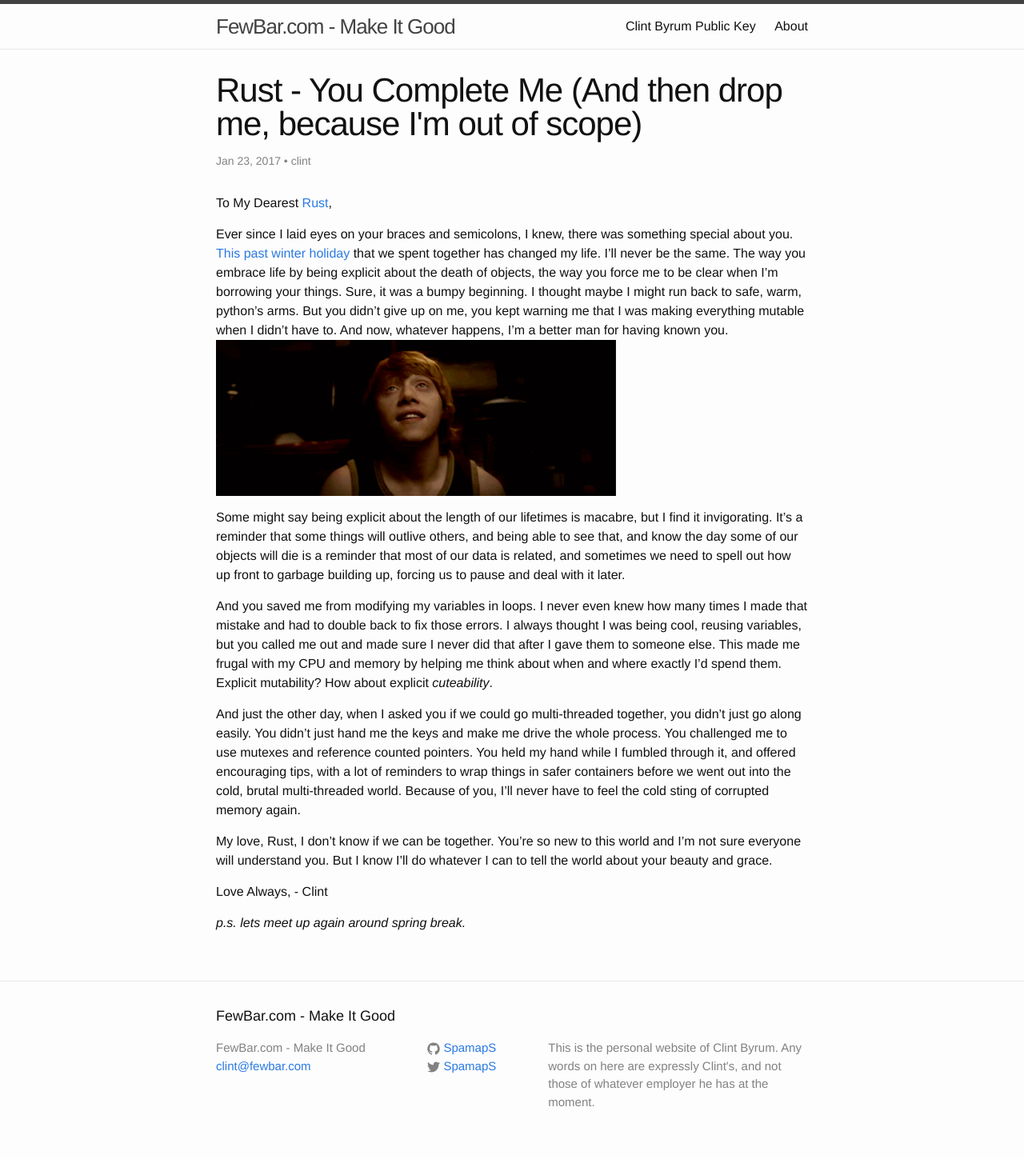
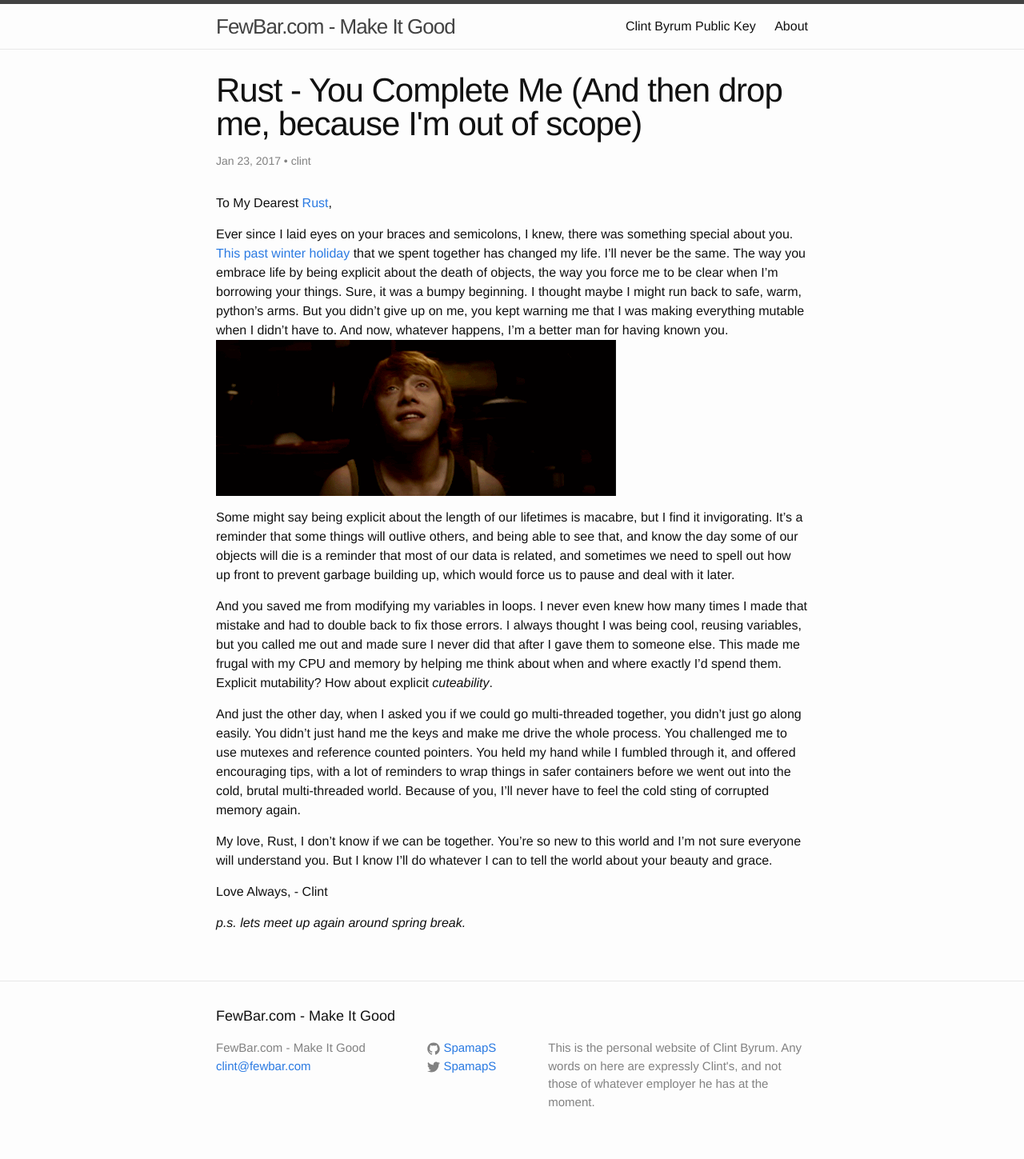
Before and after one commit to SpamapS/SpamapS.github.io, a Jekyll site: the page built from _posts/2017-01-23-a-love-letter-to-rust.md, in a window 1280 px wide. Shown: the whole page at 80% size. Built offline with Jekyll 4.4.1, drawn with Linux system fonts in a browser that asks for light colours.

Commit message:
Minor edit to love letter

```diff
--- a/_posts/2017-01-23-a-love-letter-to-rust.md
+++ b/_posts/2017-01-23-a-love-letter-to-rust.md
@@ -29,8 +29,8 @@
 macabre, but I find it invigorating.  It's a reminder that some things
 will outlive others, and being able to see that, and know the day some
 of our objects will die is a reminder that most of our data is related,
-and sometimes we need to spell out how up front to garbage building up,
-forcing us to pause and deal with it later.
+and sometimes we need to spell out how up front to prevent garbage building up,
+which would force us to pause and deal with it later.
 
 And you saved me from modifying my variables in loops. I never even knew
 how many times I made that mistake and had to double back to fix those
```
